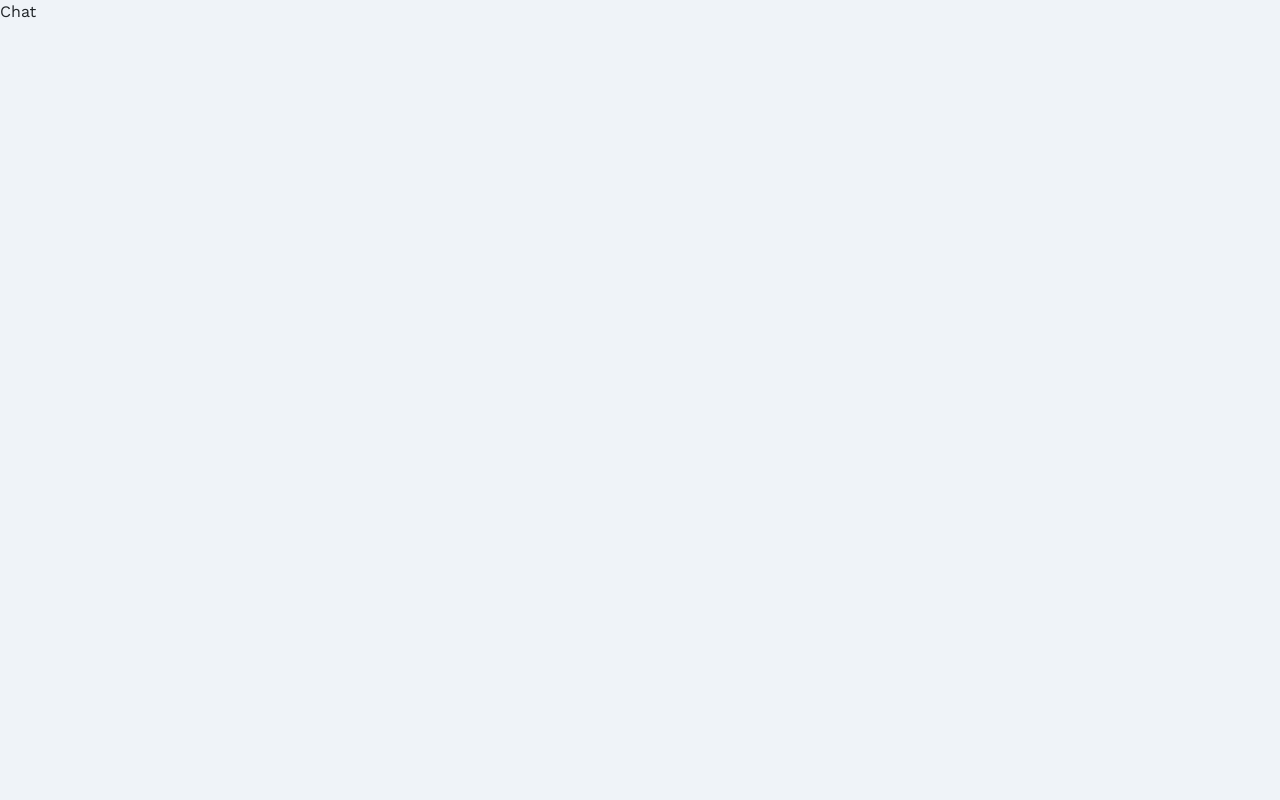
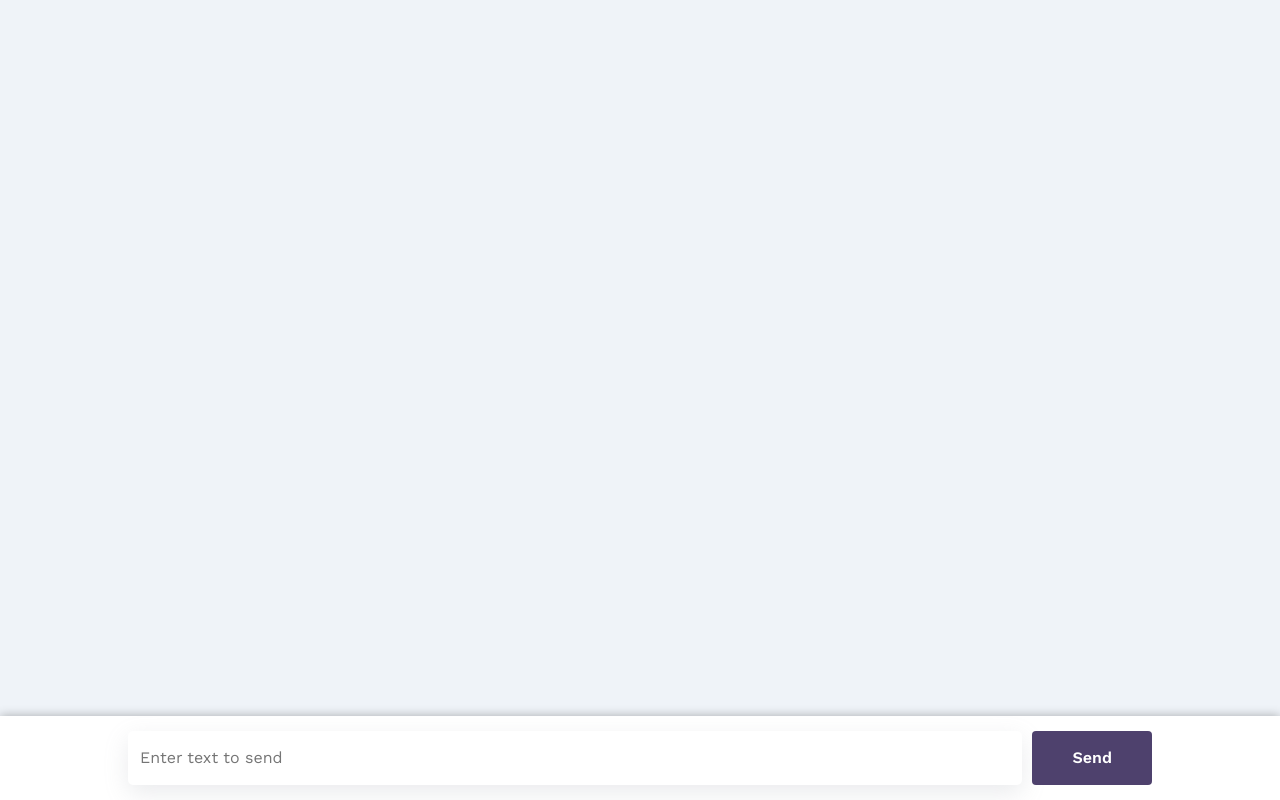
Before and after one commit to tonym3nsa/chat, a React (Create React App) app: page / in a window 1280 px wide. Both pictures are taken after typing "Sample" into the empty fields and a click on the button "GO!". Built offline with nearby package versions, Linux system fonts and the light colour scheme.

Commit message:
Chat input implemented

```diff
--- a/src/components/Input/input.css
+++ b/src/components/Input/input.css
@@ -1,6 +1,7 @@
 input.input {
   border: solid 2px transparent;
   border-radius: 5px;
+  width: 100%;
   outline: none;
   box-shadow: none;
   resize: none;
@@ -10,6 +11,7 @@ input.input {
   padding: 15px 10px;
   box-sizing: border-box;
   box-shadow: rgba(149, 157, 165, 0.2) 0px 8px 24px;}
+
 
 input.input:focus {
   -webkit-transition: all 1s 0s ease;
--- a/src/pages/ChatPage/ChatPage.jsx
+++ b/src/pages/ChatPage/ChatPage.jsx
@@ -1,5 +1,28 @@
 import React, { Fragment } from "react";
+import { Input } from "../../components/Input/Input";
+import { Button } from "../../components/Button/Button";
+import "./chatPage.css";
 
 export const ChatPage = () => {
-  return <Fragment>Chat</Fragment>;
+  return (
+    <Fragment>
+      <div className="chat-area"></div>
+      <form>
+        <div className="messaging-section ">
+          <div className="grid">
+            <div>
+              <Input
+                name="chat"
+                placeholder="Enter text to send"
+                className="full-width"
+              />
+            </div>
+            <div className="text-align-right">
+              <Button type="submit">Send</Button>
+            </div>
+          </div>
+        </div>
+      </form>
+    </Fragment>
+  );
 };
--- /dev/null
+++ b/src/pages/ChatPage/chatPage.css
@@ -0,0 +1,35 @@
+.messaging-section {
+  position: fixed;
+  bottom: 0;
+  left: 0;
+  background: #ffffff;
+  width: 100%;
+  padding: 15px 0;
+  -webkit-box-shadow: 0 0 10px rgba(0, 0, 0, 0.3);
+  -moz-box-shadow: 0 0 10px rgba(0, 0, 0, 0.3);
+  box-shadow: 0 0 10px rgba(0, 0, 0, 0.3);
+}
+
+.messaging-section > div button {
+  text-align: right;
+}
+
+.grid {
+  display: grid;
+  grid-template-columns: 8fr 1fr;
+  column-gap: 10px;
+  width: 80%;
+  margin: 0 auto;
+}
+
+.chat-area {
+  overflow-y: auto;
+  width: 80%;
+  display: block;
+  margin: 0 auto;
+  padding: 80px 0;
+}
+
+.text-align-right {
+  text-align: right;
+}
```
